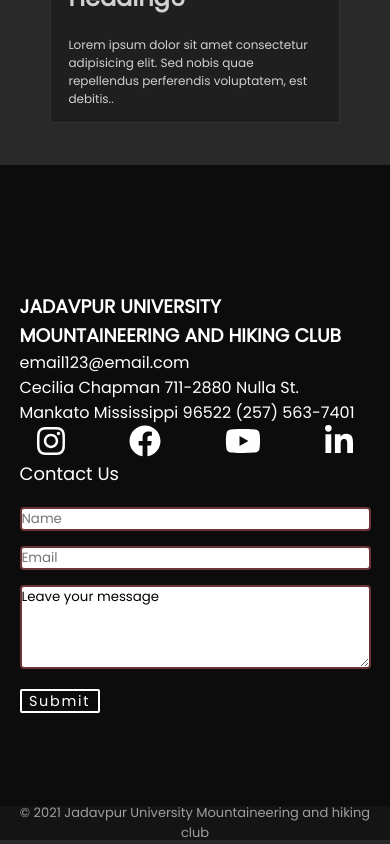
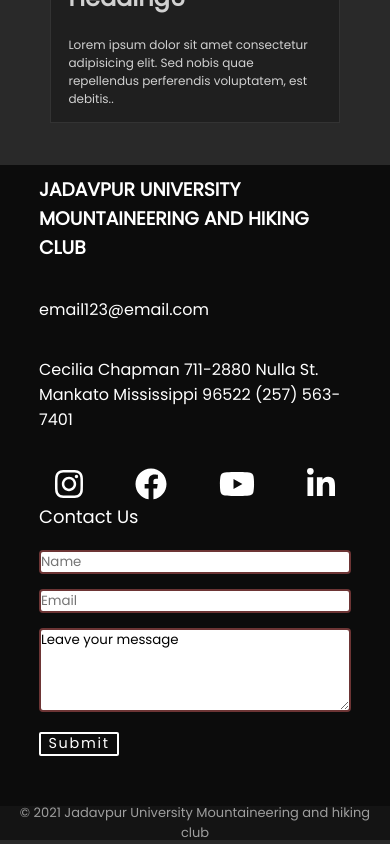
Before and after one commit to satyam0601/Jumhc-website, a React (Create React App) app: page / in a window 390 px wide. Shown: the part 2963-3807 px from the top of the page. Built offline with nearby package versions, Linux system fonts and the light colour scheme.

Commit message:
footer-mobile-fixed

```diff
--- a/src/components/Footer/Footer.css
+++ b/src/components/Footer/Footer.css
@@ -89,11 +89,12 @@
 @media only screen and (max-width: 560px) {
   .footer-container {
     flex-direction: row;
+    align-items: unset;
   }
 
   .footer-content {
     flex-direction: column;
-    width: 90%;
+    width: 80%;
     height: 80fr;
     height: auto;
   }
```
